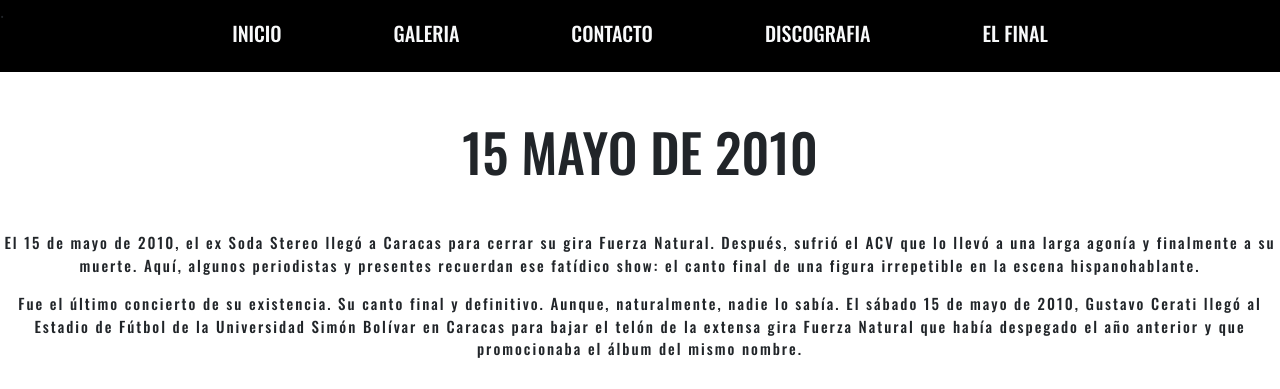
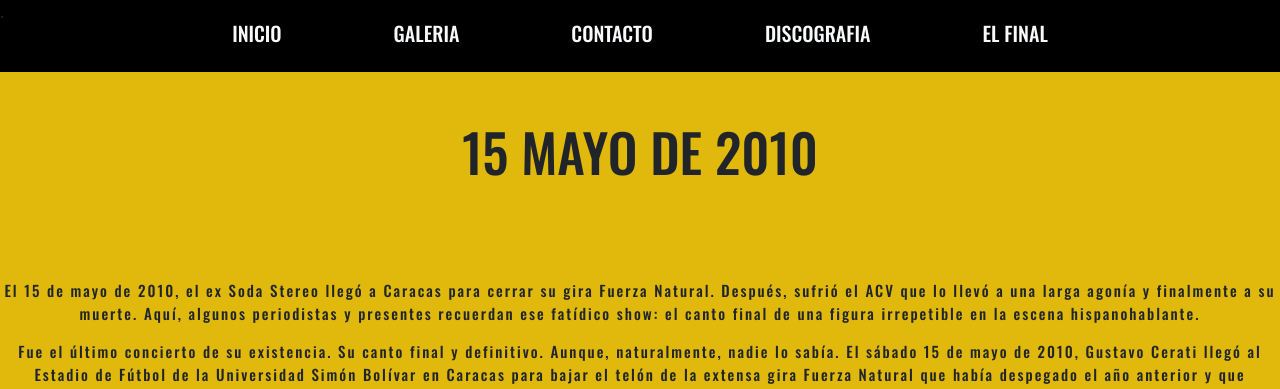
Before and after one commit to emdamartt/Soda-Stereo, a website: page pages/final.html in a window 1280 px wide. Shown: the top 389 px of the page. Drawn offline with nearby package versions, Linux system fonts and the light colour scheme.

Commit message:
agregando variables y colores

```diff
--- a/pages/final.html
+++ b/pages/final.html
@@ -58,8 +58,8 @@
     </header>
                                                                 <!-- Comienzo del Main -->
     <main class="final">
-            <section class="title-index mt-5">
-                <h1 class="animate__animated animate__backInLeft">15 MAYO DE 2010</h1>
+            <section class="title-index">
+                <h1 class="animate__animated animate__backInLeft p-5">15 MAYO DE 2010</h1>
                 <p class="mt-5">El 15 de mayo de 2010, el ex Soda Stereo llegó a Caracas para cerrar su gira Fuerza Natural. Después, sufrió el
                     ACV que lo llevó a una larga agonía y finalmente a su muerte. Aquí, algunos periodistas y presentes recuerdan ese fatídico
                     show: el canto final de una figura irrepetible en la escena hispanohablante.</p>
--- a/scss/layout/_main-discografia.scss
+++ b/scss/layout/_main-discografia.scss
@@ -1,4 +1,4 @@
-/* Estilos discografia */
+/* ESTILOS HTML DISCOGRAFIA */
 .back-color{
     background-color: rgb(255, 238, 0);
     .container{
--- /dev/null
+++ b/scss/layout/_main-final.scss
@@ -0,0 +1,14 @@
+/*ESTILOS HTML FINAL*/
+.final {
+    background-color: rgb(224, 185, 12);
+    .title-index{
+        h1{
+            font-size: $font-size-title;
+            font-family: $font-text;
+        }
+        p{
+            font-size: $font-size-p;
+            font-family: $font-text;
+        }
+    }
+}
--- a/scss/style.scss
+++ b/scss/style.scss
@@ -21,5 +21,7 @@
 @import './layout/media/media520';
                                     // creacion de main-discografia
 @import './layout/main-discografia';
+                                    // creacion de main-final
+@import './layout/main-final';
                                     // creacion de footer
 @import './layout/_footer';
--- a/scss/utilities/_variables.scss
+++ b/scss/utilities/_variables.scss
@@ -6,3 +6,4 @@
 $bg-disc:rgb(255, 238, 0);
 $bg-form:#0c0c0c34;
 $bg-hover-contact:#3837370e;
+$bg-final: green;
```
Also changed, not shown: css/style.css, 1 other file.
